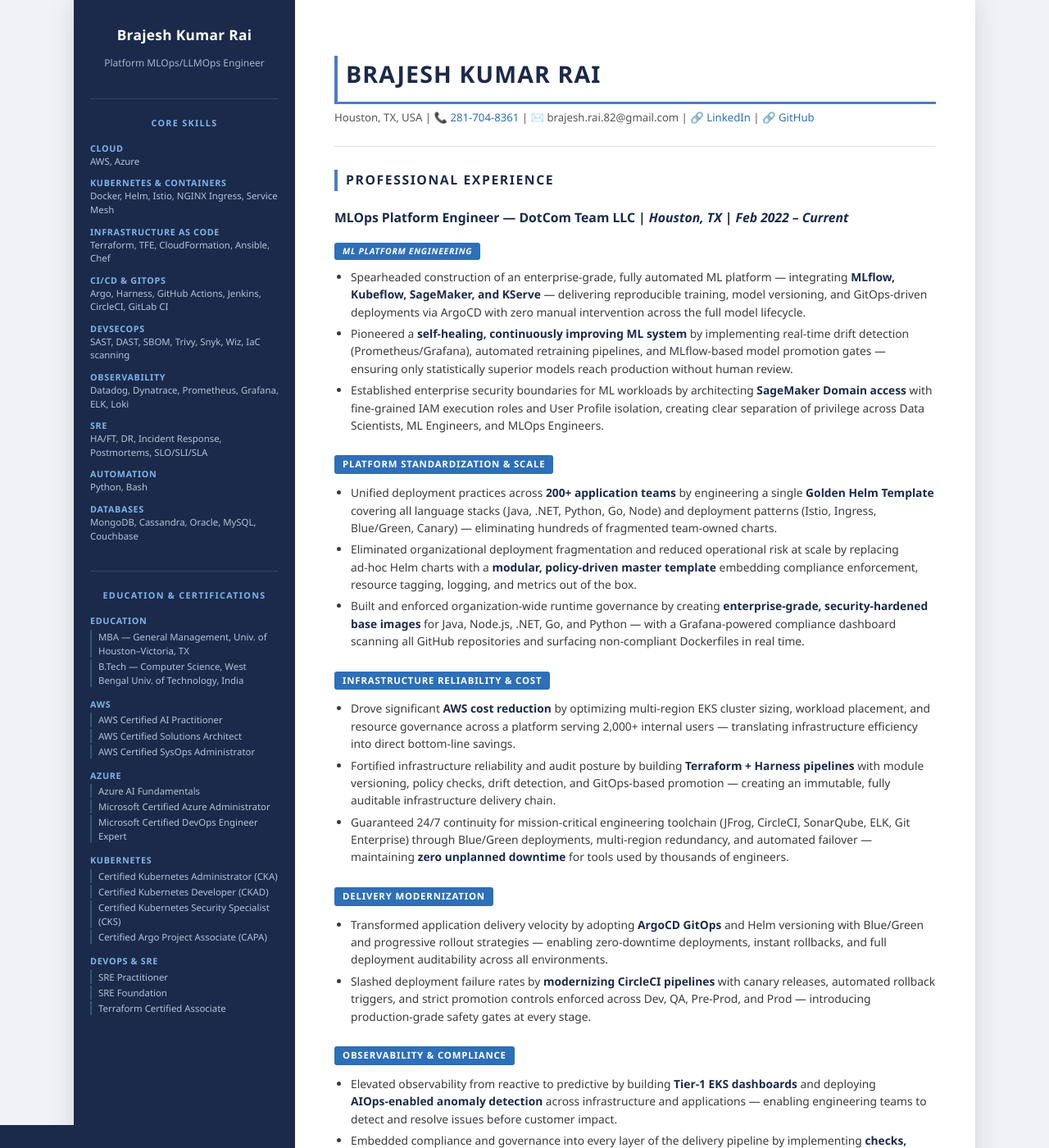
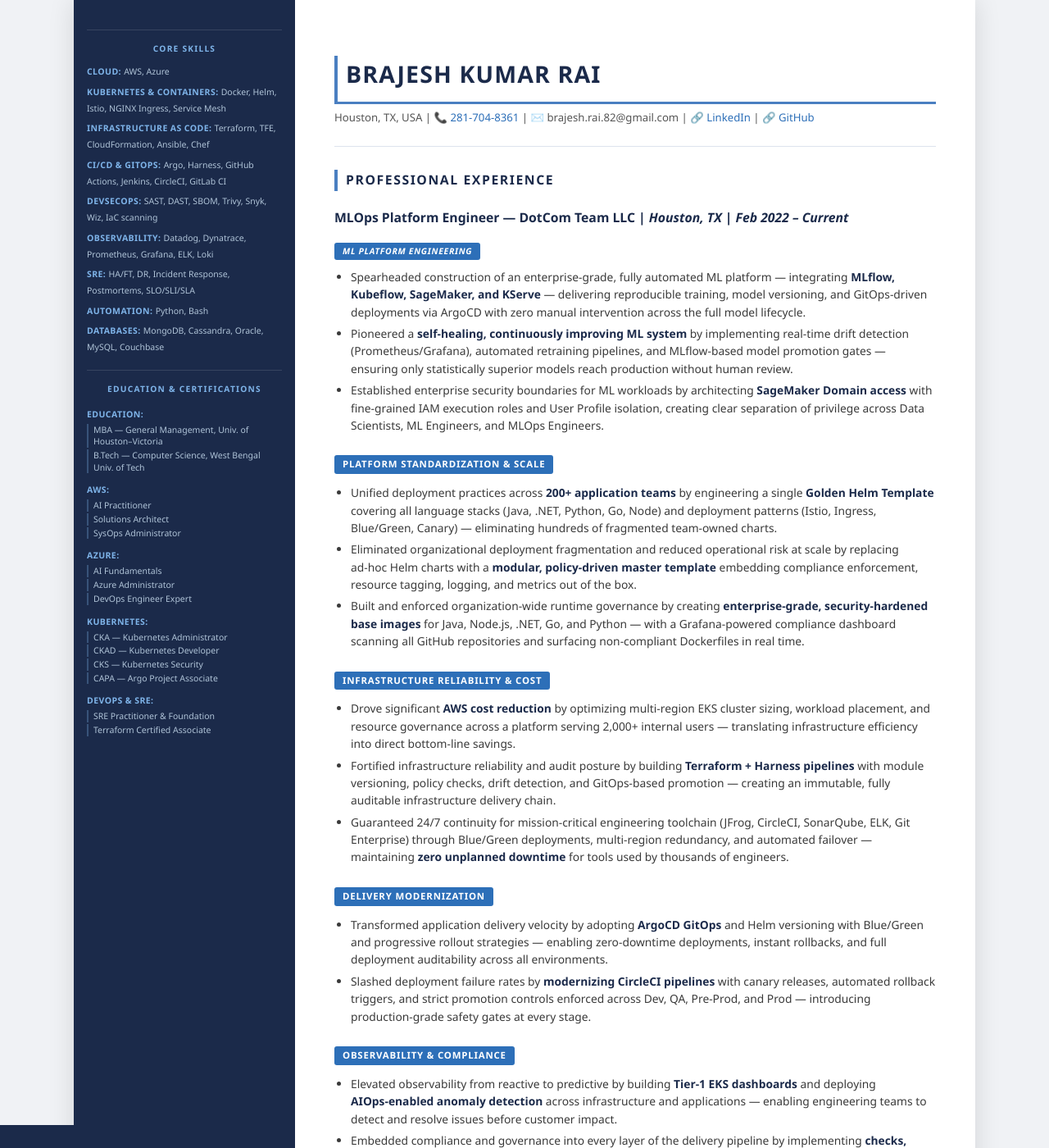
Before and after one commit to brajeshrai821/brajeshrai821.github.io, a Jekyll site: the page built from index.md, in a window 1280 px wide and 1400 px high. Shown: the whole window at 82% size. Built offline with Jekyll 4.4.1, drawn with Linux system fonts in a browser that asks for light colours; our own code applies the rules of GitHub Pages for plain Markdown files.

Commit message:
Refactor: streamline education and certification entries for clarity and consistency

```diff
--- a/_data/education.yml
+++ b/_data/education.yml
@@ -1,29 +1,28 @@
 - category: "Education"
   items:
-    - "MBA — General Management, Univ. of Houston–Victoria, TX"
-    - "B.Tech — Computer Science, West Bengal Univ. of Technology, India"
+    - "MBA — General Management, Univ. of Houston–Victoria"
+    - "B.Tech — Computer Science, West Bengal Univ. of Tech"
 
 - category: "AWS"
   items:
-    - "AWS Certified AI Practitioner"
-    - "AWS Certified Solutions Architect"
-    - "AWS Certified SysOps Administrator"
+    - "AI Practitioner"
+    - "Solutions Architect"
+    - "SysOps Administrator"
 
 - category: "Azure"
   items:
-    - "Azure AI Fundamentals"
-    - "Microsoft Certified Azure Administrator"
-    - "Microsoft Certified DevOps Engineer Expert"
+    - "AI Fundamentals"
+    - "Azure Administrator"
+    - "DevOps Engineer Expert"
 
 - category: "Kubernetes"
   items:
-    - "Certified Kubernetes Administrator (CKA)"
-    - "Certified Kubernetes Developer (CKAD)"
-    - "Certified Kubernetes Security Specialist (CKS)"
-    - "Certified Argo Project Associate (CAPA)"
+    - "CKA — Kubernetes Administrator"
+    - "CKAD — Kubernetes Developer"
+    - "CKS — Kubernetes Security"
+    - "CAPA — Argo Project Associate"
 
 - category: "DevOps & SRE"
   items:
-    - "SRE Practitioner"
-    - "SRE Foundation"
+    - "SRE Practitioner & Foundation"
     - "Terraform Certified Associate"
--- a/_layouts/default.html
+++ b/_layouts/default.html
@@ -10,10 +10,6 @@
   <body>
     <div class="wrapper">
       <header>
-        <h1><a href="{{ "/" | absolute_url }}">{{ site.title | default: site.github.repository_name }}</a></h1>
-
-        <p class="tagline">{{ site.description | default: site.github.project_tagline }}</p>
-
         <div class="sidebar-skills">
           <h2 class="skills-heading">Core Skills</h2>
           {% for skill in site.data.skills %}
--- a/assets/css/style.css
+++ b/assets/css/style.css
@@ -30,7 +30,7 @@ header {
   min-width: 270px;
   background: #1b2a4a;
   color: #cdd8e8;
-  padding: 32px 20px 40px;
+  padding: 20px 16px 40px;
   position: sticky;
   top: 0;
   height: 100vh;
@@ -41,28 +41,7 @@ header {
   text-align: center;
 }
 
-header h1 {
-  font-size: 1.15em;
-  font-weight: 700;
-  line-height: 1.3;
-  margin-bottom: 14px;
-  color: #fff;
-  letter-spacing: 0.02em;
-}
-
-header h1 a {
-  color: #fff;
-  text-decoration: none;
-}
-
 header img { display: none; }
-
-header p {
-  font-size: 0.8em;
-  line-height: 1.5;
-  color: #a0b4cc;
-  margin-bottom: 10px;
-}
 
 header a {
   color: #7eb3e8;
@@ -74,75 +53,62 @@ header a:hover {
   color: #fff;
 }
 
-header .view a {
-  display: inline-block;
-  margin-top: 8px;
-  background: #4a7fc1;
-  color: #fff;
-  padding: 7px 14px;
-  border-radius: 4px;
-  font-size: 0.78em;
-  font-weight: 600;
-  letter-spacing: 0.02em;
-  transition: background 0.2s;
-}
-
-header .view a:hover {
-  background: #3567a8;
-}
-
 /* ── Sidebar skills block ───────────────────────────────── */
 .sidebar-skills,
 .sidebar-edu {
   width: 100%;
-  margin-top: 24px;
+  margin-top: 16px;
   text-align: left;
   border-top: 1px solid rgba(255,255,255,0.12);
-  padding-top: 20px;
+  padding-top: 14px;
 }
 
 .skills-heading {
-  font-size: 0.72em;
+  font-size: 0.68em;
   font-weight: 800;
   color: #7eb3e8;
   text-transform: uppercase;
   letter-spacing: 0.12em;
-  margin-bottom: 14px;
+  margin-bottom: 8px;
   text-align: center;
 }
 
 .skill-item {
-  margin-bottom: 10px;
-  line-height: 1.4;
+  margin-bottom: 4px;
+  line-height: 1.35;
 }
 
 .skill-cat {
-  display: block;
-  font-size: 0.72em;
+  display: inline;
+  font-size: 0.7em;
   font-weight: 700;
   color: #7eb3e8;
   text-transform: uppercase;
-  letter-spacing: 0.06em;
-  margin-bottom: 1px;
+  letter-spacing: 0.04em;
+}
+
+.skill-cat::after {
+  content: ": ";
+  color: #7eb3e8;
 }
 
 .skill-vals {
-  display: block;
-  font-size: 0.76em;
+  display: inline;
+  font-size: 0.7em;
   color: #b0c4d8;
-  line-height: 1.45;
+  line-height: 1.35;
 }
 
 .edu-group {
-  margin-bottom: 12px;
+  margin-bottom: 6px;
 }
 
 .edu-item {
   display: block;
-  font-size: 0.76em;
+  font-size: 0.7em;
   color: #b0c4d8;
-  line-height: 1.5;
-  padding-left: 8px;
+  line-height: 1.4;
+  padding-left: 6px;
   border-left: 2px solid rgba(126,179,232,0.3);
   margin-top: 2px;
 }
```
